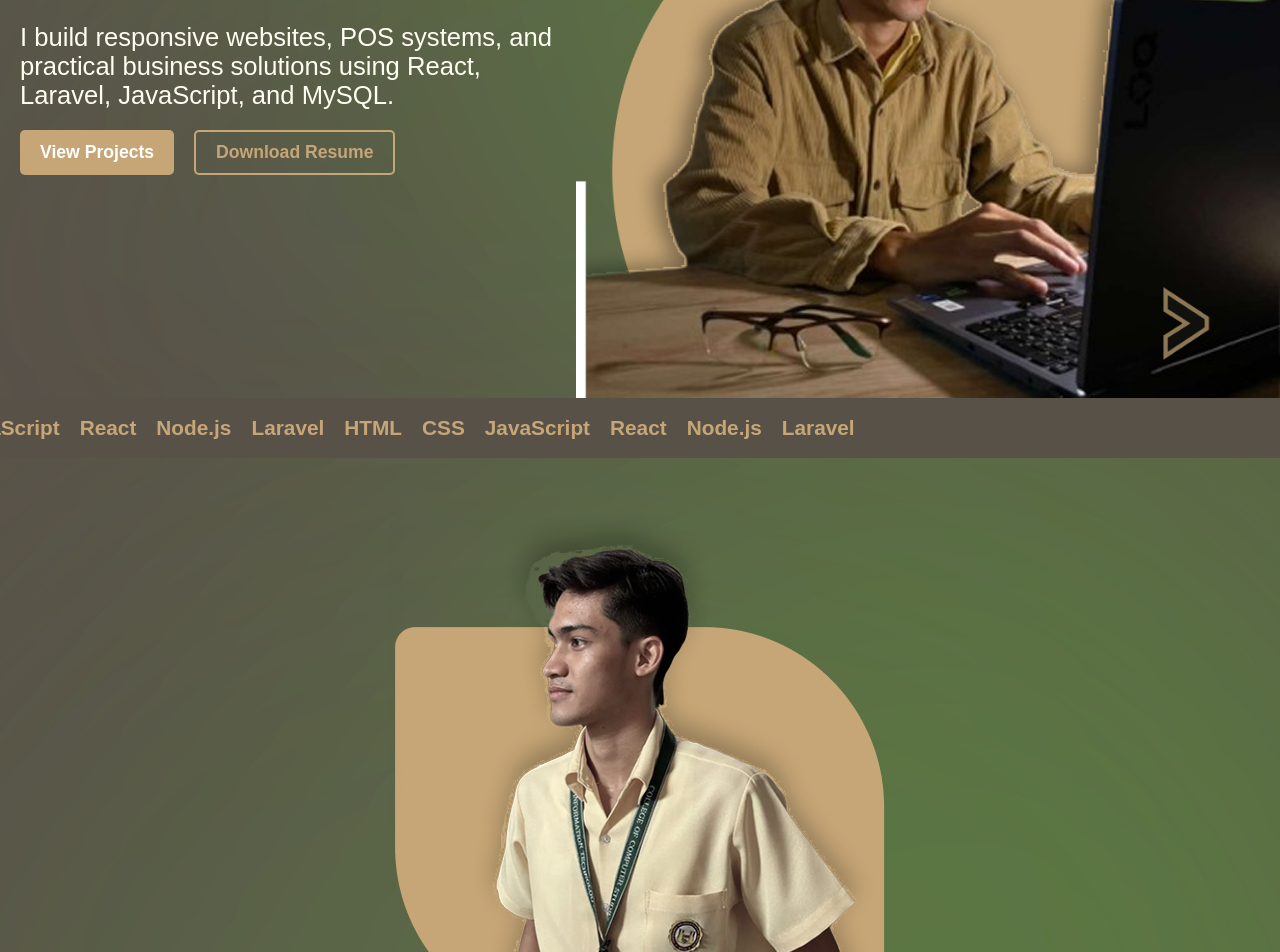
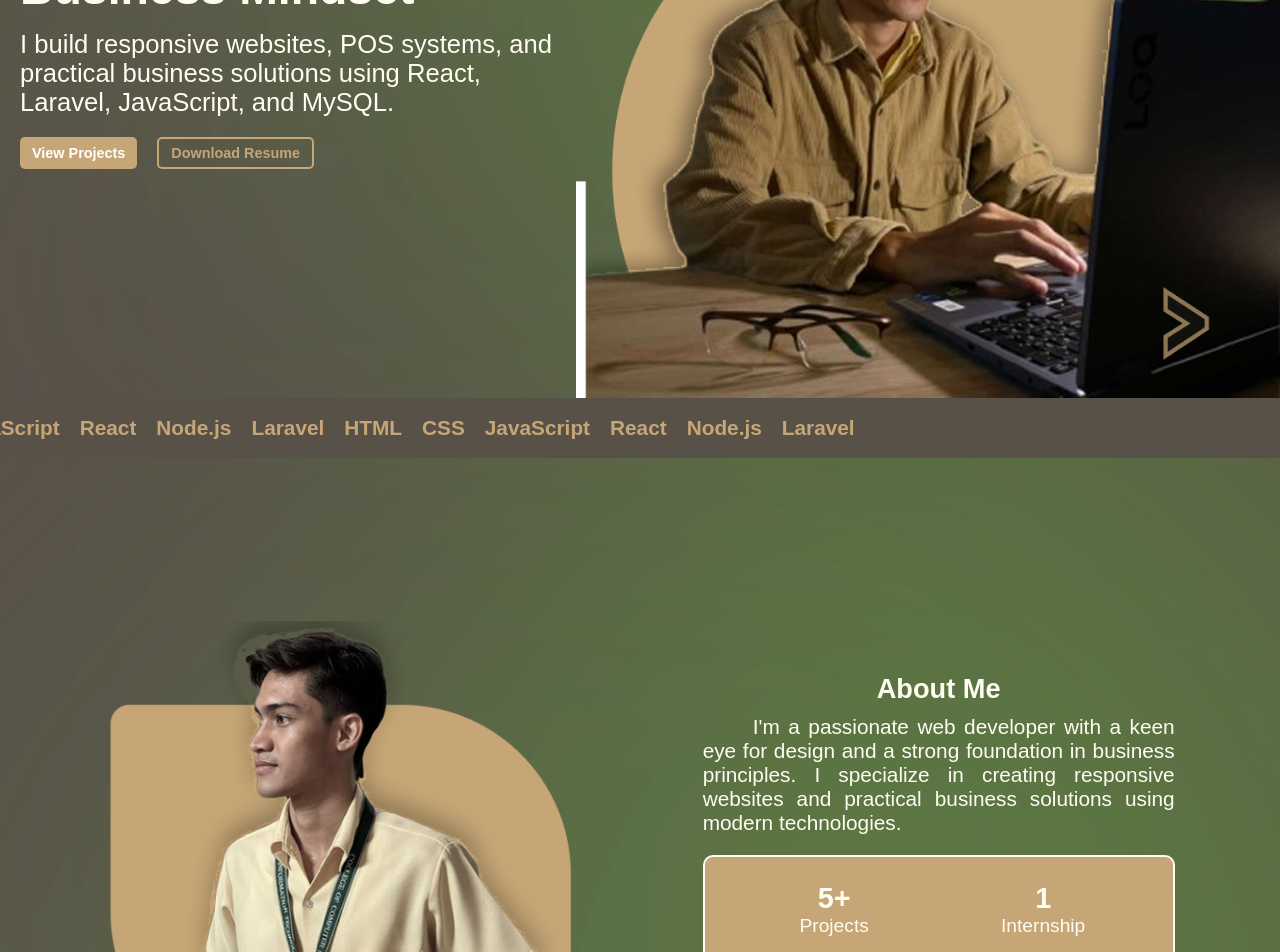
Before and after one commit to Fidel-Robin/Portfolio-Website, a React (Vite) app: page / in a window 1280 px wide. Shown: the part 460-1412 px from the top of the page. Built offline with nearby package versions, Linux system fonts and the light colour scheme.

Commit message:
about laptop layout

```diff
--- a/src/components/About.css
+++ b/src/components/About.css
@@ -85,7 +85,6 @@
             font-size: 1.4rem;
             font-weight: 400;
         }
-    }
 
         .about-numbers{
             background-color: var(--brown);
@@ -112,3 +111,28 @@
             }
         }
     }
+}
+
+
+@media (min-width: 1024px) {
+    .about{
+        display: flex;
+        flex-direction: row;
+        justify-content: space-evenly;
+        height: 100vh;
+
+        .about-image {
+            width: 40%;
+            margin: auto 0;
+            /* background-color: white; */
+        }
+
+        .about-text {
+            width:40%;
+            /* background-color: white; */
+            margin: auto 0;
+
+        }
+    }
+
+}
--- a/src/components/Hero.css
+++ b/src/components/Hero.css
@@ -111,11 +111,15 @@
 
     .hero-btns {
       .vp-btn{
-        font-size: 1.1rem;
+        font-size: .9rem;
+        padding: 6px 12px;
+        /* font-weight: 500; */
       }
 
       .dr-btn{
-        font-size: 1.1rem;
+        font-size: .9rem;
+        padding: 6px 12px;
+        /* font-weight: 500; */
       }
     }
   }
```
Also changed, not shown: public/about-img.png, public/blurry-gradient-haikei (7).svg (added). Lines whose indentation alone changed are shown as unchanged.
